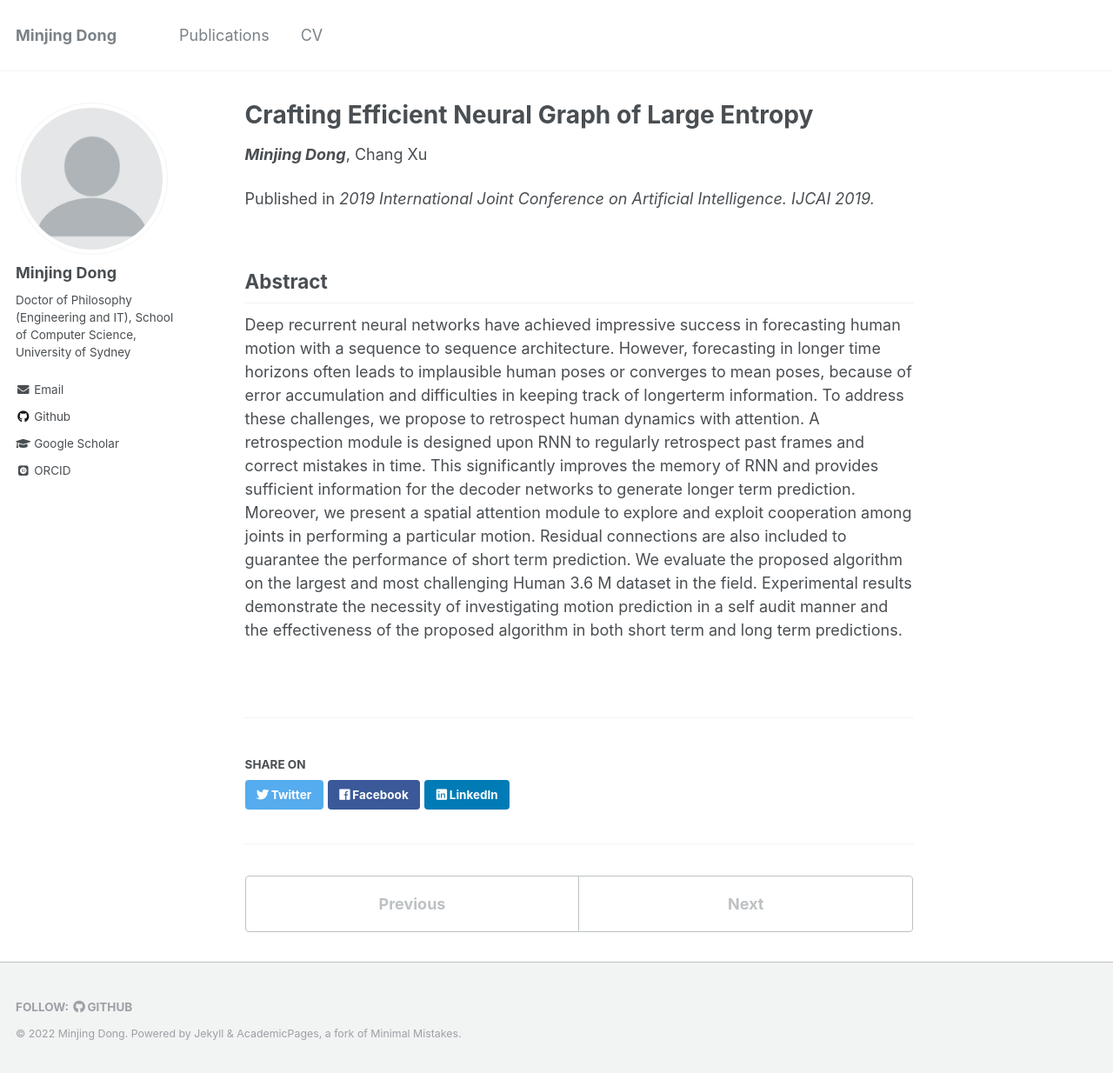
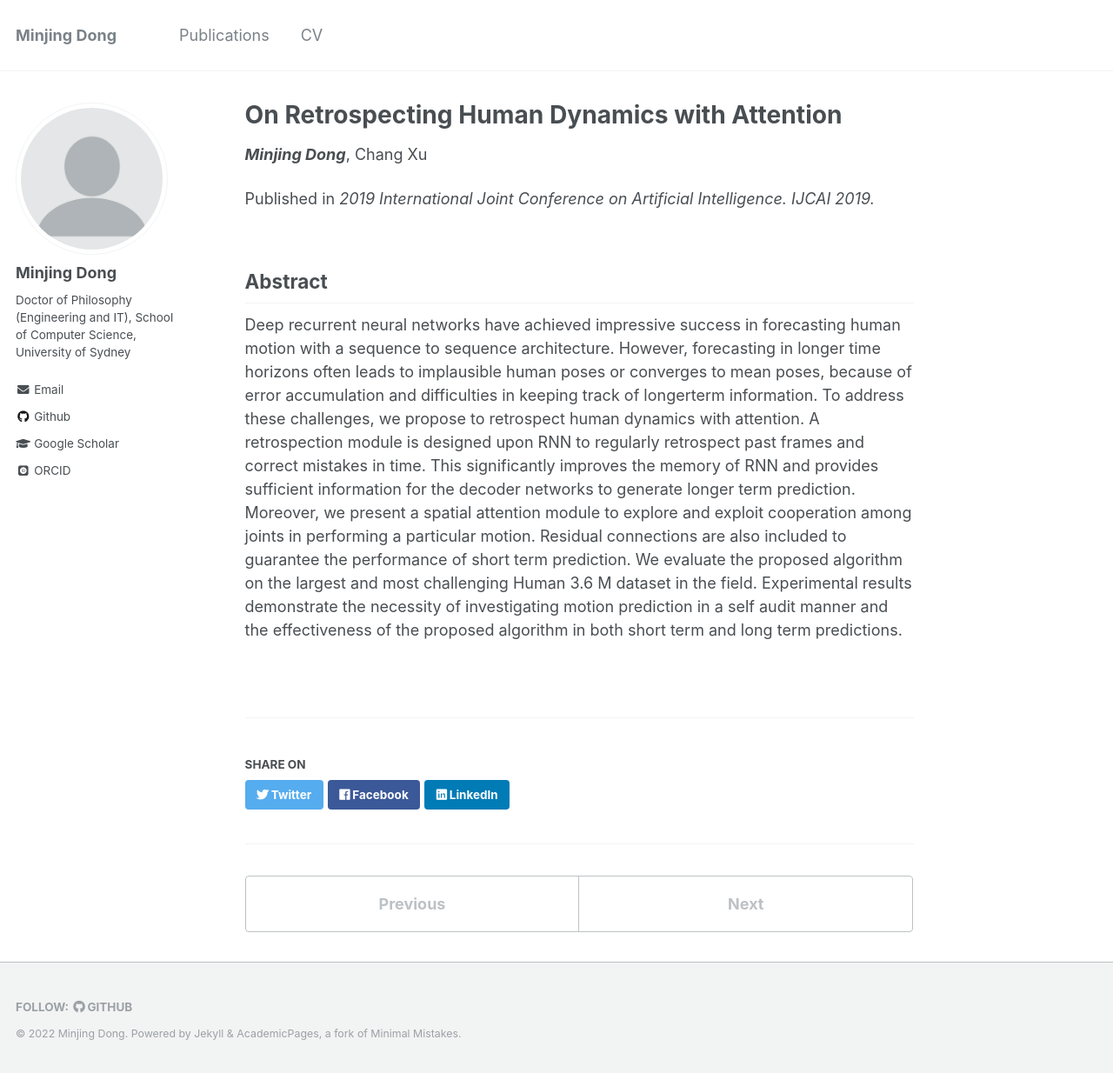
Before and after one commit to UniSerj/uniserj.github.io, a Jekyll site: the page built from _publications/human_ijcai_2019.md, in a window 1280 px wide and 1234 px high. Shown: the whole window at 87% size. Built offline with Jekyll 4.4.1, drawn with Linux system fonts in a browser that asks for light colours; some web fonts are replaced.

Commit message:
Fix paper name

```diff
--- a/_publications/human_ijcai_2019.md
+++ b/_publications/human_ijcai_2019.md
@@ -1,5 +1,5 @@
 ---
-title: "Crafting Efficient Neural Graph of Large Entropy"
+title: "On Retrospecting Human Dynamics with Attention"
 authors: "<i><b>Minjing Dong</b></i>, Chang Xu"
 collection: publications
 permalink: /publication/human_ijcai_2019
```
